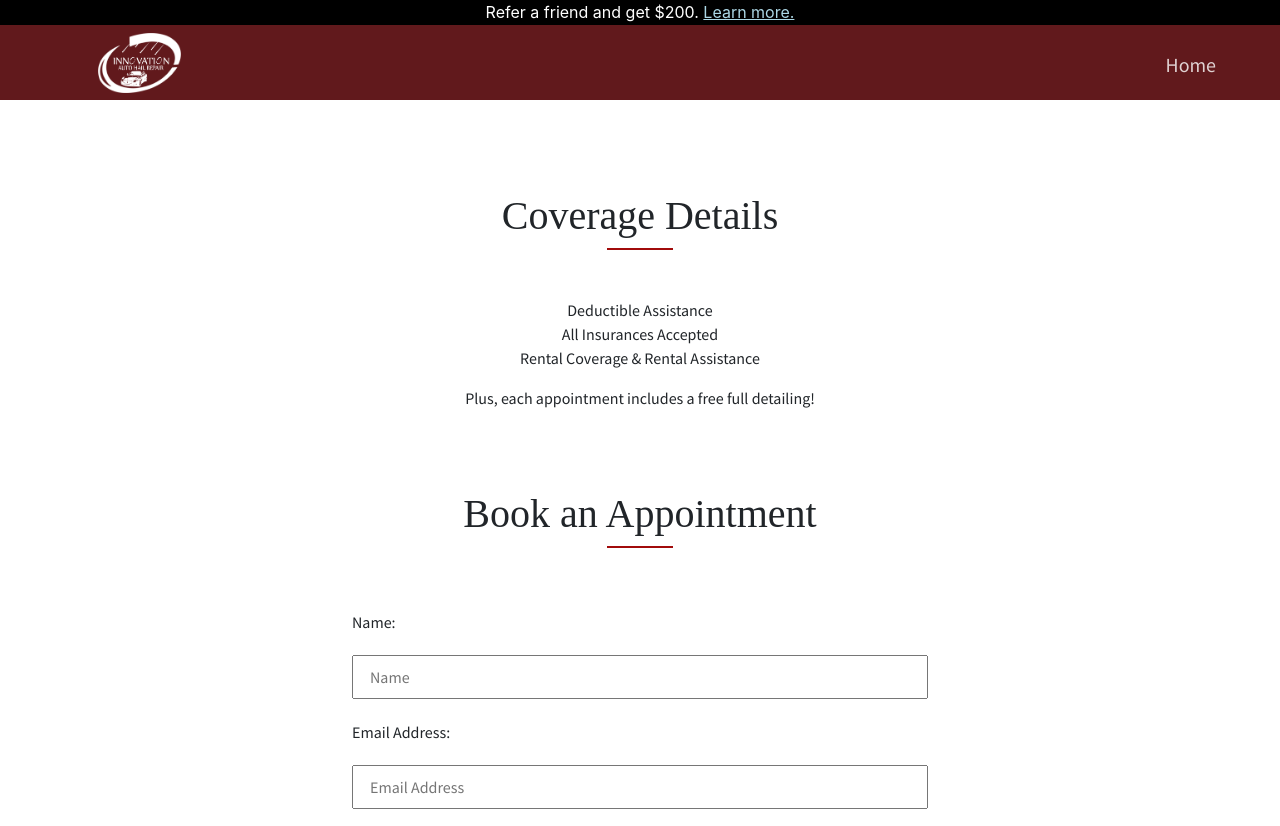
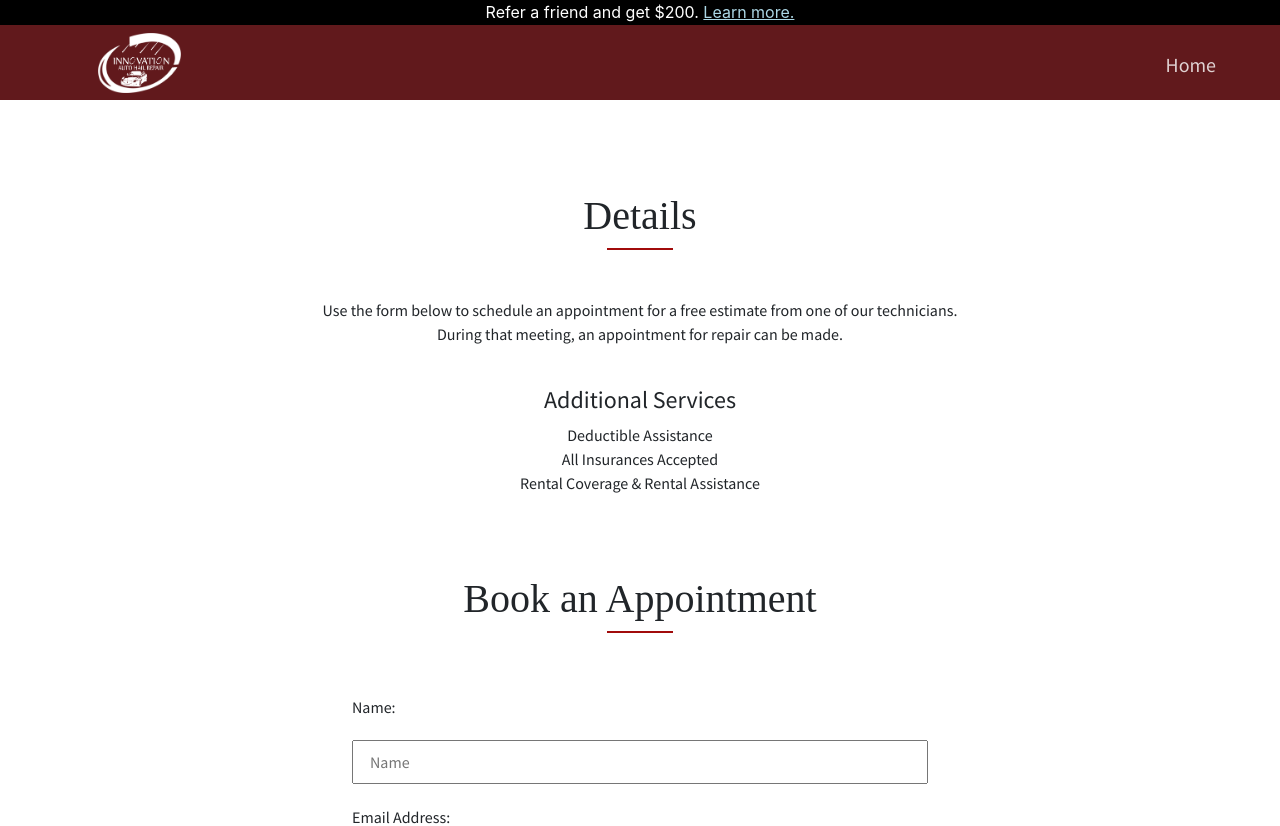
Before and after one commit to JRivera-31/Innovation-Auto-Repair, a Next.js app: page /booking in a window 1280 px wide. Shown: the top 826 px of the page. Built offline with nearby package versions, Linux system fonts and the light colour scheme; no server answers; a web font is replaced by a local one.

Commit message:
updated copy and heading text

```diff
--- a/components/BookingDetails/details.js
+++ b/components/BookingDetails/details.js
@@ -5,10 +5,19 @@ export default function Details() {
         <section className={styles.container}>
             <div className={styles.heading}>
                 <h1>
-                    Coverage Details
+                    Details
                 </h1>
                 <hr className={styles.formHr} />
             </div>
+            <div>
+                <p>
+                    Use the form below to schedule an appointment for a free estimate from one of our technicians.
+                <br/>
+                    During that meeting, an appointment for repair can be made.
+                </p>
+                <br/>
+            </div>
+            <h4>Additional Services</h4>
             <ul>
                 <li>
                     Deductible Assistance
@@ -20,9 +29,6 @@ export default function Details() {
                     Rental Coverage & Rental Assistance
                 </li>
             </ul>
-            <p>
-                Plus, each appointment includes a free full detailing!
-            </p>
         </section>
     );
 };
```
